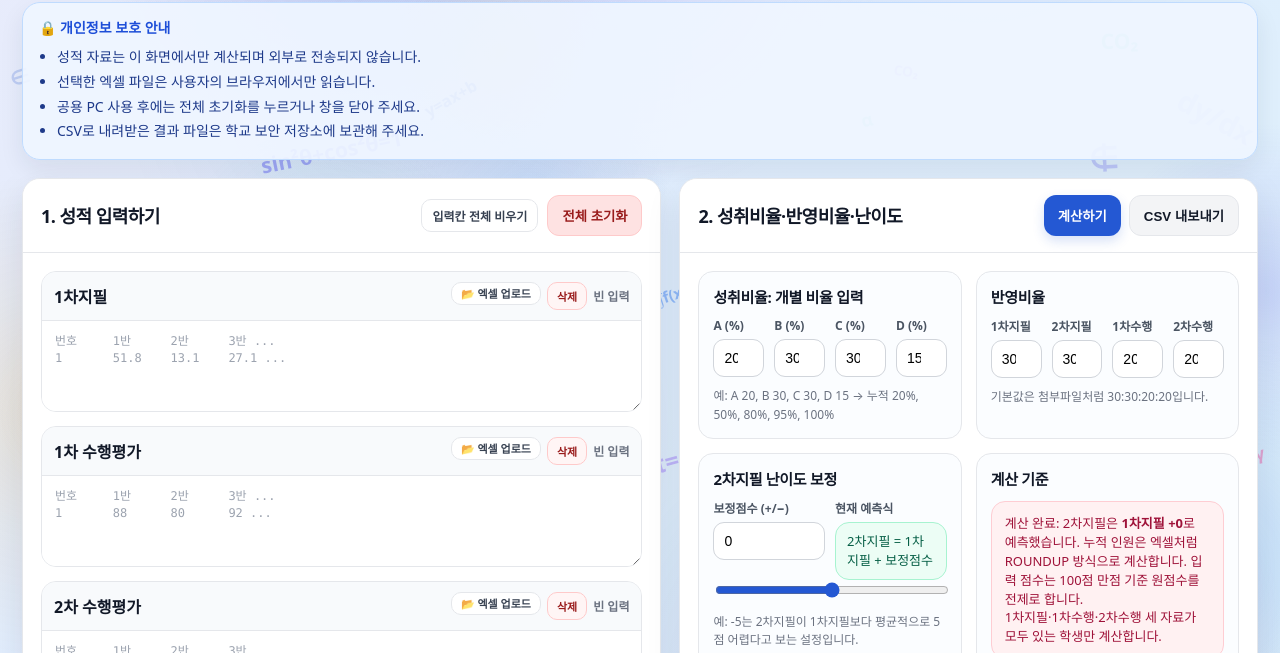
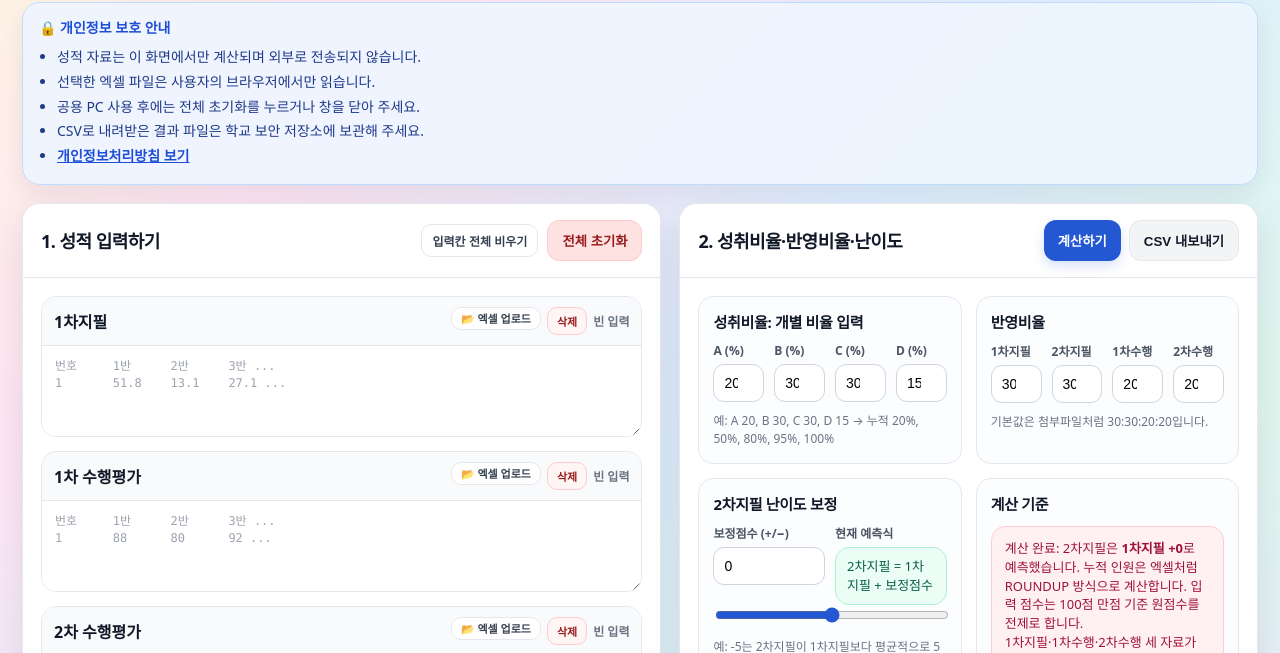
Before and after one commit to park791014-web/predicting_score_cutoff, a plain HTML site: page index.html in a window 1280 px wide. Shown: the part 143-796 px from the top of the page. Drawn offline with Linux system fonts and the light colour scheme; animation ran at ten frames a second.

Commit message:
Refine Dorms compliance and simplify visual design

```diff
--- a/index.html
+++ b/index.html
@@ -4,6 +4,8 @@
 <head>
   <meta charset="utf-8" />
   <meta name="viewport" content="width=device-width, initial-scale=1" />
+  <meta name="referrer" content="no-referrer" />
+  <meta http-equiv="Content-Security-Policy" content="default-src 'self'; script-src 'self' 'unsafe-inline'; style-src 'self' 'unsafe-inline'; connect-src 'none'; img-src 'self' data:; font-src 'self'; object-src 'none'; base-uri 'none'; form-action 'none'" />
   <title>분할점수 산출컷 예측기</title>
   <style>
     :root{
@@ -76,24 +78,17 @@
     .security-box b{color:#1d4ed8}
     .security-box ul{margin:8px 0 0 18px;padding:0;}
     .security-box li{margin:3px 0;}
+    .security-box a{color:#1d4ed8;font-weight:800;}
     .hide{display:none!important;}
     .paste-actions{display:flex;align-items:center;gap:6px;flex-wrap:wrap;}
     .upload-label{display:inline-flex;align-items:center;cursor:pointer;border:1px solid var(--line);border-radius:10px;padding:5px 9px;font-size:11px;font-weight:700;background:white;color:#374151;gap:3px;line-height:1;}
     .upload-label:hover{background:#f3f4f6;}
     button.del-sm{background:#fff5f5;color:#991b1b;box-shadow:none;border:1px solid #fecaca;border-radius:10px;padding:5px 9px;font-size:11px;}
     button.del-sm:hover{background:#fee2e2;}
-    @keyframes gradShift{
-      0%{background-position:0% 50%}
-      50%{background-position:100% 50%}
-      100%{background-position:0% 50%}
-    }
-    body{background:linear-gradient(-45deg,#dfe8fe,#ebe5fd,#dff7ee,#dfeefe,#fee5f4,#fef6e0);background-size:600% 600%;animation:gradShift 7s ease infinite;}
-    #bgCanvas{position:fixed;top:0;left:0;width:100%;height:100%;pointer-events:none;z-index:0;}
-    .wrap{position:relative;z-index:1;}
+    body{background:linear-gradient(-45deg,#dfe8fe,#ebe5fd,#dff7ee,#dfeefe,#fee5f4,#fef6e0);}
   </style>
 </head>
 <body>
-<canvas id="bgCanvas"></canvas>
 <div class="wrap">
   <div class="hero">
     <div>
@@ -110,6 +105,7 @@
       <li>선택한 엑셀 파일은 사용자의 브라우저에서만 읽습니다.</li>
       <li>공용 PC 사용 후에는 전체 초기화를 누르거나 창을 닫아 주세요.</li>
       <li>CSV로 내려받은 결과 파일은 학교 보안 저장소에 보관해 주세요.</li>
+      <li><a href="./privacy.html" target="_blank" rel="noopener noreferrer">개인정보처리방침 보기</a></li>
     </ul>
   </div>
 
@@ -260,114 +256,6 @@
 
 <script src="./xlsx.full.min.js"></script>
 <script>if(typeof XLSX==='undefined'){document.write('<script src="./xlsx_full.min.js"><\/script>');}</script>
-<script>
-// ── 배경 애니메이션 ─────────────────────────────────────────────────────
-(function(){
-  const canvas=document.getElementById('bgCanvas');
-  const ctx=canvas.getContext('2d');
-  let W,H;
-
-  const PALETTE=[
-    [36,88,211],[99,102,241],[139,92,246],
-    [59,130,246],[16,185,129],[245,158,11],
-    [236,72,153],[20,184,166]
-  ];
-
-  const SYMBOLS=[
-    '∑','∫','√','π','Δ','∞','±','∂','∇','α','β','γ','θ','λ','μ','σ','φ','ω','ε','ρ',
-    'E=mc²','F=ma','a²+b²=c²','y=ax+b','P(A|B)','lim','dy/dx','e^iπ=-1',
-    '∑(xᵢ)/n','σ²','∫f(x)dx','∇²ψ','Δx→0','log₂n','n!','⌀','∈','∉','⊂','∀','∃',
-    'H₂O','CO₂','E=hν','pV=nRT','v=λf','sin²θ+cos²θ=1'
-  ];
-
-  class Orb{
-    constructor(){this.reset(true);}
-    reset(init){
-      this.x=Math.random()*W;
-      this.y=init?Math.random()*H:(Math.random()<.5?-200:H+200);
-      this.r=Math.random()*200+100;
-      this.vx=(Math.random()-.5)*.9;
-      this.vy=(Math.random()-.5)*.9;
-      this.alpha=Math.random()*.15+.08;
-      this.rgb=PALETTE[Math.floor(Math.random()*PALETTE.length)];
-      this.phase=Math.random()*Math.PI*2;
-      this.wfreq=Math.random()*.008+.003;
-      this.wamp=Math.random()*2.5+1;
-    }
-    update(t){
-      this.x+=this.vx+Math.sin(t*this.wfreq+this.phase)*this.wamp;
-      this.y+=this.vy+Math.cos(t*this.wfreq+this.phase*1.3)*this.wamp*.7;
-      if(this.x<-this.r*2||this.x>W+this.r*2||this.y<-this.r*2||this.y>H+this.r*2) this.reset(false);
-    }
-    draw(){
-      const g=ctx.createRadialGradient(this.x,this.y,0,this.x,this.y,this.r);
-      const [r,gv,b]=this.rgb;
-      g.addColorStop(0,`rgba(${r},${gv},${b},${this.alpha})`);
-      g.addColorStop(.5,`rgba(${r},${gv},${b},${this.alpha*.4})`);
-      g.addColorStop(1,`rgba(${r},${gv},${b},0)`);
-      ctx.beginPath();
-      ctx.arc(this.x,this.y,this.r,0,Math.PI*2);
-      ctx.fillStyle=g;
-      ctx.fill();
-    }
-  }
-
-  class FloatSymbol{
-    constructor(){this.reset(true);}
-    reset(init){
-      this.x=Math.random()*W;
-      this.y=init?Math.random()*H:(Math.random()<.5?-60:H+60);
-      this.text=SYMBOLS[Math.floor(Math.random()*SYMBOLS.length)];
-      this.size=Math.random()*22+13;
-      this.vx=(Math.random()-.5)*.7;
-      this.vy=-(Math.random()*.6+.2);
-      this.alpha=Math.random()*.35+.15;
-      this.rot=(Math.random()-.5)*.6;
-      this.vrot=(Math.random()-.5)*.012;
-      this.rgb=PALETTE[Math.floor(Math.random()*PALETTE.length)];
-    }
-    update(){
-      this.x+=this.vx;
-      this.y+=this.vy;
-      this.rot+=this.vrot;
-      if(this.x<-150||this.x>W+150||this.y<-150||this.y>H+150) this.reset(false);
-    }
-    draw(){
-      const [r,gv,b]=this.rgb;
-      ctx.save();
-      ctx.translate(this.x,this.y);
-      ctx.rotate(this.rot);
-      ctx.font=`bold ${this.size}px "Apple SD Gothic Neo","Noto Sans KR","Segoe UI",serif`;
-      ctx.fillStyle=`rgba(${r},${gv},${b},${this.alpha})`;
-      ctx.textAlign='center';
-      ctx.textBaseline='middle';
-      ctx.fillText(this.text,0,0);
-      ctx.restore();
-    }
-  }
-
-  let orbs=[], symbols=[], t=0;
-  function resize(){
-    W=canvas.width=window.innerWidth;
-    H=canvas.height=window.innerHeight;
-  }
-  function init(){
-    resize();
-    orbs=Array.from({length:16},()=>new Orb());
-    symbols=Array.from({length:35},()=>new FloatSymbol());
-  }
-  function loop(){
-    ctx.clearRect(0,0,W,H);
-    t++;
-    orbs.forEach(o=>{o.update(t);o.draw();});
-    symbols.forEach(s=>{s.update();s.draw();});
-    requestAnimationFrame(loop);
-  }
-  window.addEventListener('resize',resize);
-  init();
-  loop();
-})();
-</script>
 <script>
 const $ = (id) => document.getElementById(id);
 const els = {
@@ -825,6 +713,14 @@ async function handleFileUpload(inputEl,textareaId,statusId){
   const statusEl=$(statusId);
   statusEl.textContent='처리 중…';
   try{
+    const MAX_FILE_SIZE=20*1024*1024;
+    const ext=file.name.toLowerCase().split('.').pop();
+    if(!['xlsx','xls','csv'].includes(ext)){
+      throw new Error('지원하지 않는 파일 형식입니다. XLSX, XLS 또는 CSV 파일을 선택해 주세요.');
+    }
+    if(file.size>MAX_FILE_SIZE){
+      throw new Error('파일이 너무 큽니다. 개인정보 노출과 브라우저 과부하를 막기 위해 20MB 이하 파일만 사용할 수 있습니다.');
+    }
     let tsv='';
     const name=file.name.toLowerCase();
     if(name.endsWith('.csv')){
```
Also changed, not shown: privacy.html (added, +64 -0 lines), 1 other file.
